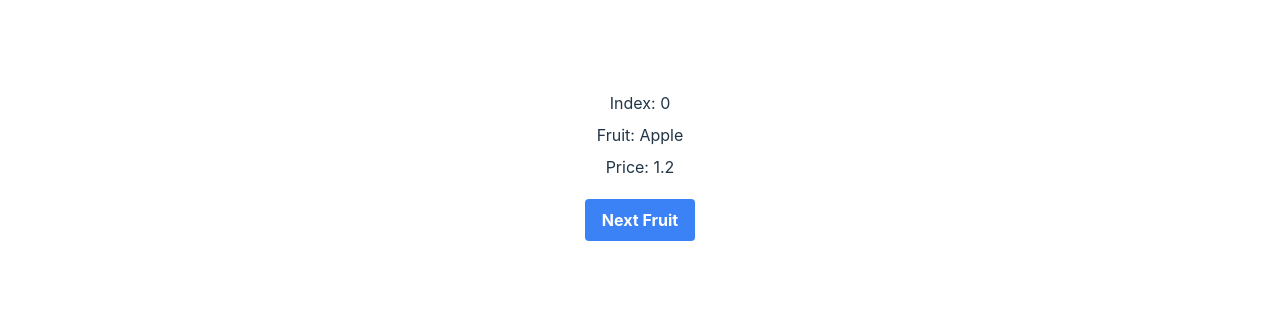
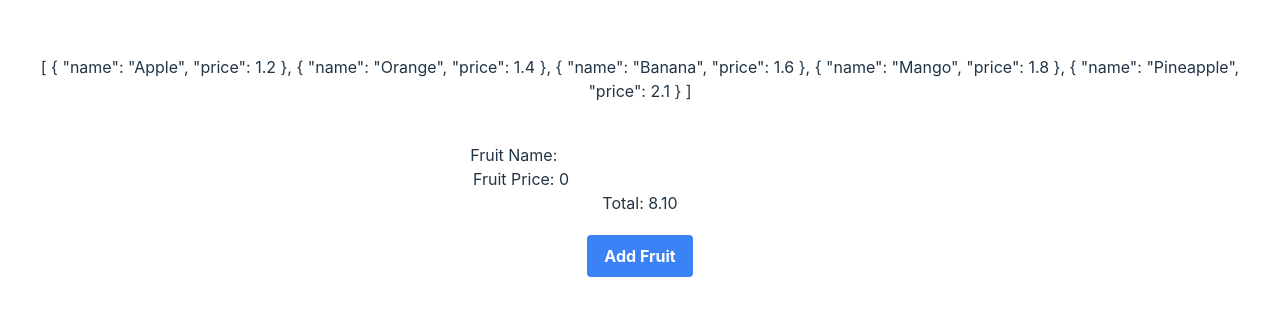
Before and after one commit to LearnWithHasinHayder/watch-compute, a Vue app: page / in a window 1280 px wide. Shown: the part 234-550 px from the top of the page. Built offline with nearby package versions, Linux system fonts and the light colour scheme.

Commit message:
Computed

```diff
--- a/src/components/Fruits.vue
+++ b/src/components/Fruits.vue
@@ -1,43 +1,49 @@
 <script setup>
 import { ref, computed } from 'vue';
-const fruitsWithPrice = [
+const fruitsWithPrice = ref([
     { name: 'Apple', price: 1.20 },
     { name: 'Orange', price: 1.40 },
     { name: 'Banana', price: 1.60 },
     { name: 'Mango', price: 1.80 },
     { name: 'Pineapple', price: 2.10 },
-];
+]);
 
+const fruitName = ref('');
+const fruitPrice = ref(0);
+const add = ()=>{
+    fruitsWithPrice.value.push({
+        name: fruitName.value,
+        price: fruitPrice.value
+    });
+    fruitName.value = '';
+    fruitPrice.value = 0;
+}
 
+const totalPrice = computed(()=>{
+    let total = 0;
+    for(let i = 0; i < fruitsWithPrice.value.length; i++){
+        total += fruitsWithPrice.value[i].price*1;
+    }
+    return total.toFixed(2);
+})
 
-const index = ref(0);
-// const currentFruit = ref(fruitsWithPrice[index.value]);
+// let totalPrice = ref(0);
+// for(let i = 0; i < fruitsWithPrice.value.length; i++){
+//     totalPrice.value += fruitsWithPrice.value[i].price;
+// }
+// totalPrice.value = totalPrice.value.toFixed(2);
 
-const currentFruit = computed(() => fruitsWithPrice[index.value]);
-// const currentFruit = computed(() => {
-//     return fruitsWithPrice[index.value]
-// });
-
-
-const next = () => {
-    index.value = (index.value + 1) % fruitsWithPrice.length;
-};
 </script>
 
 <template>
-
-    <p class="mb-2">
-        Index: {{ index }}
-    </p>
-    <p class="mb-2">
-        Fruit: {{ currentFruit.name }}
-    </p>
-    <p class="mb-2">
-        Price: {{ currentFruit.price }}
-    </p>
+    <p class="mb-10">{{ fruitsWithPrice }}</p>
+    <p>Fruit Name: <input  v-model='fruitName'/></p>
+    <p>Fruit Price: <input  v-model='fruitPrice'/></p>
+    <!-- <p>Fruit Price: <input type="number" v-model='fruitPrice'/></p> -->
+    <p> Total: {{ totalPrice }}  </p>
     <p class="mt-5">
-        <button @click="next()" class="bg-blue-500 hover:bg-blue-700 text-white font-bold py-2 px-4 rounded">
-            Next Fruit
+        <button @click="add()" class="bg-blue-500 hover:bg-blue-700 text-white font-bold py-2 px-4 rounded">
+            Add Fruit
         </button>
     </p>
 </template>
```
